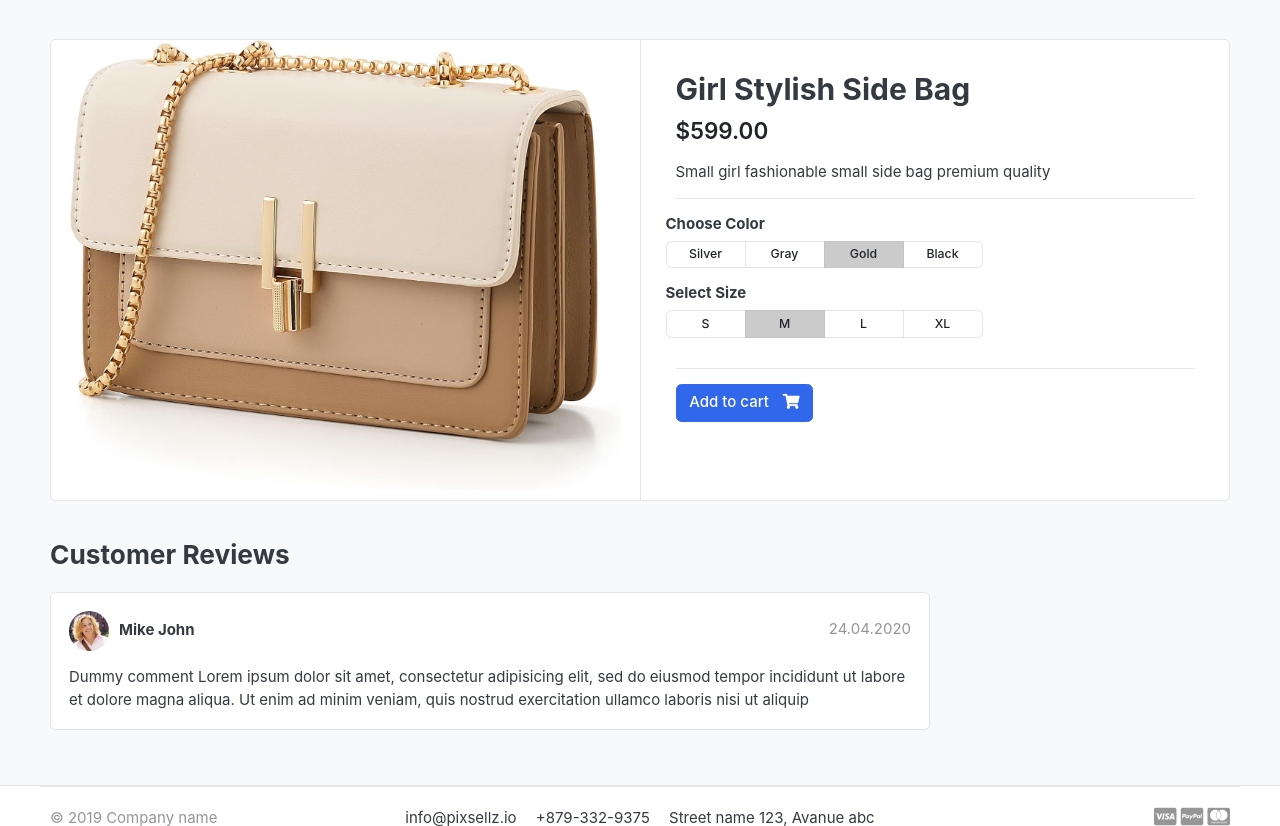
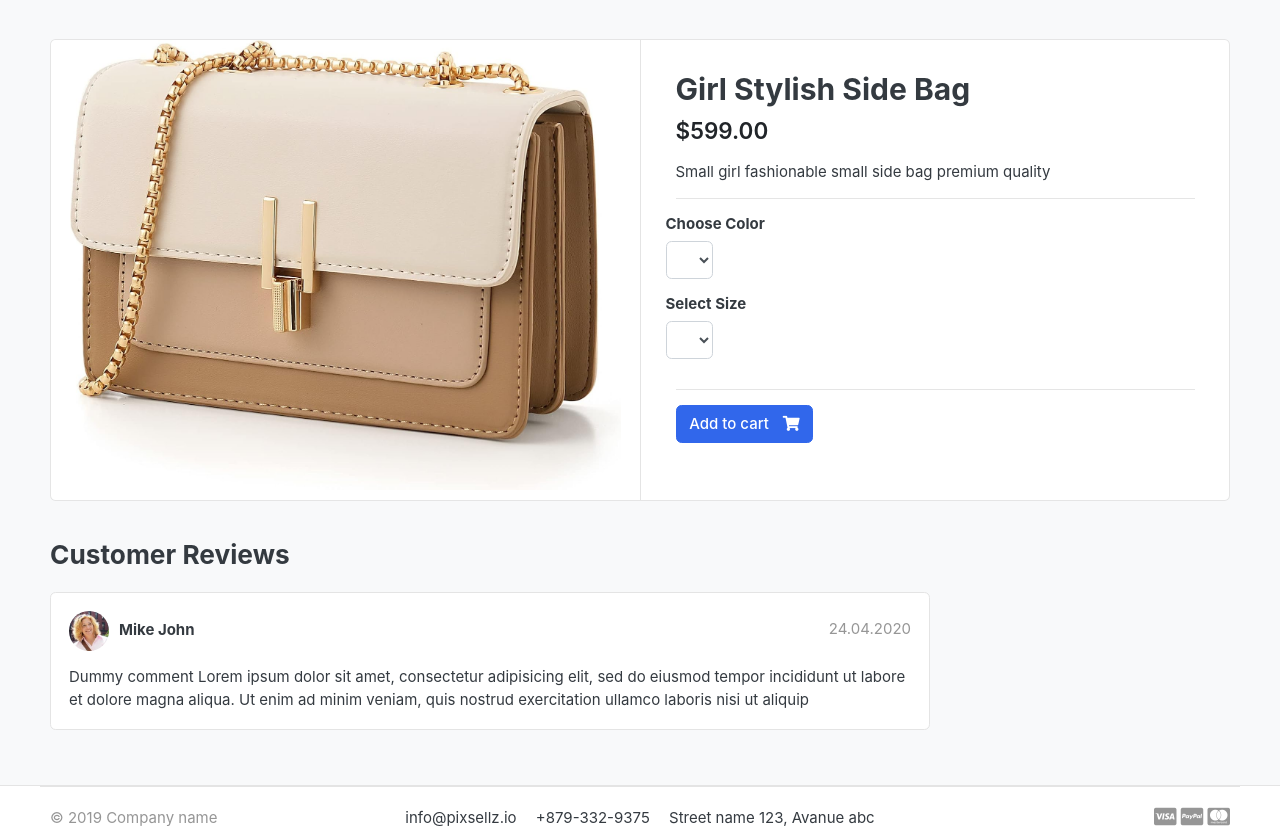
Before and after one commit to Badsha-ugv/Django-E-Commerce, a Django app: a page that uses templates/components/header.html in a window 1280 px wide. Shown: the part 119-945 px from the top of the page. Run offline with Django 5.2, Linux system fonts and the light colour scheme; data comes from the database, SQL or seed files in the repository; both versions use the stored data as it was after the commit; lists and menus that the app fills with data are empty; some libraries are stand-ins or nearby versions; some web fonts are replaced.

Commit message:
4th commit with lots of new feature

```diff
--- a/cart/views.py
+++ b/cart/views.py
@@ -34,6 +34,12 @@ def _cart_id(request):
     return cart
 
 def add_to_cart(request,product_id):
+
+    if request.method == 'POST':
+        color = request.POST.get('color')
+        size = request.POST.get('size')
+        print('color and size',color,size)
+
     product = get_object_or_404(Product, id=product_id)
 
     try:
--- a/product/models.py
+++ b/product/models.py
@@ -37,3 +37,27 @@ class Product(models.Model):
 
     def __str__(self):
         return f'{self.name} from {self.category.name}'
+
+class VariantManager(models.Manager):
+    def color(self):
+        return self.filter(variant_type='COLOR', status=True)
+    def size(self):
+        return self.filter(variant_type='SIZE', status=True)
+
+
+
+class Product_variant(models.Model):
+    VARIANT_TYPE = (
+        ('COLOR', 'COLOR'),
+        ('SIZE', 'SIZE'),
+    )
+    product = models.ForeignKey(Product, on_delete=models.CASCADE, related_name='variants')
+    variant_type = models.CharField(max_length=10, choices=VARIANT_TYPE)
+    variant_value = models.CharField(max_length=100, blank=True)
+    status = models.BooleanField(default=True)
+    created = models.DateTimeField(auto_now_add=True)
+
+    objects = VariantManager()
+
+    def __str__(self):
+        return f'{self.variant_type}: {self.variant_value}'
--- a/product/templates/product/product_details.html
+++ b/product/templates/product/product_details.html
@@ -13,12 +13,16 @@
                 <aside class="col-md-6">
                     <article class="gallery-wrap">
                         <div class="img-big-wrap">
-           <a href="#"><img src="{% if product.image %} {{product.image.url}} {% else %} {% static 'no-image.png' %} {% endif %}"></a>
+                            <a href="#"><img
+                                    src="{% if product.image %} {{product.image.url}} {% else %} {% static 'no-image.png' %} {% endif %}"></a>
                         </div> <!-- img-big-wrap.// -->
 
                     </article> <!-- gallery-wrap .end// -->
                 </aside>
                 <main class="col-md-6 border-left">
+
+                    <form action="{% url 'add_to_cart' product.id %}" method="post" >
+                        {% csrf_token %}
                     <article class="content-body">
 
                         <h2 class="title">{{product.name}}</h2>
@@ -34,19 +38,13 @@
                         <div class="row">
                             <div class="item-option-select">
                                 <h6>Choose Color</h6>
+
                                 <div class="btn-group btn-group-sm btn-group-toggle" data-toggle="buttons">
-                  <label class="btn btn-light">
-                    <input type="radio" name="radio_color"> Silver
-                  </label>
-                  <label class="btn btn-light">
-                    <input type="radio" name="radio_color" > Gray
-                  </label>
-                  <label class="btn btn-light active">
-                    <input type="radio" name="radio_color checked"> Gold
-                  </label>
-                  <label class="btn btn-light">
-                    <input type="radio" name="radio_color"> Black
-                  </label>
+                                   <select name="color" class="form-control" id="">
+                                    {% for variant in product.variants.color %}
+                                    <option value="{{variant.variant_value}}">{{variant.variant_value|capfirst}}</option>
+                                    {% endfor %}
+                                   </select>
                                 </div>
                             </div>
                         </div> <!-- row.// -->
@@ -54,34 +52,31 @@
                             <div class="item-option-select">
                                 <h6>Select Size</h6>
                                 <div class="btn-group btn-group-sm btn-group-toggle" data-toggle="buttons">
-                  <label class="btn btn-light">
-                    <input type="radio" name="radio_color"> S
-                  </label>
-                  <label class="btn btn-light active">
-                    <input type="radio" name="radio_color" checked> M
-                  </label>
-                  <label class="btn btn-light">
-                    <input type="radio" name="radio_color"> L
-                  </label>
-                  <label class="btn btn-light">
-                    <input type="radio" name="radio_color"> XL
-                  </label>
+                                    <select name="size" class="form-control" id="">
+                                        {% for variant in product.variants.size %}
+                                        <option value="{{variant.variant_value}}">{{variant.variant_value|lower}}</option>
+                                        {% endfor %}
+                                    </select>
                                 </div>
                             </div>
                         </div> <!-- row.// -->
                         <hr>
-        {% if product.stock > 0   %}
+                        {% if product.stock > 0 %}
                         {% if in_cart %}
 
-        <a href="{% url 'add_to_cart' product.id %}" class="btn  btn-primary disabled" > <span class="text">Added to Cart </span> <i class="fas fa-check"></i>  </a>
+                        <a href="{% url 'add_to_cart' product.id %}" class="btn  btn-primary disabled"> <span
+                                class="text">Added to Cart </span> <i class="fas fa-check"></i> </a>
                         <a href="{% url 'cart' %}" class="btn btn-success">Goto Cart</a>
                         {% else %}
-        <a href="{% url 'add_to_cart' product.id %}" class="btn  btn-primary"> <span class="text">Add to cart</span> <i class="fas fa-shopping-cart"></i>  </a>
+                        <button type="submit" class="btn  btn-primary"> <span class="text">Add to
+                                cart</span> <i class="fas fa-shopping-cart"></i> </button>
                         {% endif %}
                         {% else %}
                         <h5 style="color:red;">Out of stock</h5>
                         {% endif %}
                     </article> <!-- product-info-aside .// -->
+
+                </form>
                 </main> <!-- col.// -->
             </div> <!-- row.// -->
         </div> <!-- card.// -->
--- a/product/urls.py
+++ b/product/urls.py
@@ -3,7 +3,9 @@ from . import views
 
 urlpatterns = [
     path('',views.store,name='store'),
-    path('<slug:category_slug>/',views.store,name='product_by_category'),
+    path('category/<slug:category_slug>/',views.store,name='product_by_category'),
     path('<slug:category_slug>/<slug:slug>/',views.product_details,name='product_details'),
+    path('search/',views.search_products,name='search_products'),
+
 
 ]
--- a/product/views.py
+++ b/product/views.py
@@ -1,43 +1,68 @@
-from django.shortcuts import render, get_object_or_404
+from django.shortcuts import render, get_object_or_404, redirect
 from django.http import Http404
 from django.core.paginator import Paginator, PageNotAnInteger, EmptyPage
 
 
 from .models import Product
-from cart.models import Cart,CartItem
+from cart.models import Cart, CartItem
 from cart.views import _cart_id
+
 
 def store(request, category_slug=None):
 
     if category_slug != None:
-        products = Product.objects.filter(category__slug=category_slug).filter(available=True)
+        products = Product.objects.filter(category__slug=category_slug).filter(
+            available=True
+        )
         paginator = Paginator(products, 2)
-        page = request.GET.get('page')
+        page = request.GET.get("page")
         products_ = paginator.get_page(page)
         product_count = products.count()
     else:
         products = Product.objects.all().filter(available=True)
-        paginator = Paginator(products, 2)
-        page = request.GET.get('page')
+        paginator = Paginator(products, 3)
+        page = request.GET.get("page")
         products_ = paginator.get_page(page)
         product_count = products.count()
 
     context = {
-        'products': products_,
-        'product_count': product_count,
+        "products": products_,
+        "product_count": product_count,
     }
-    return render(request,'product/store.html',context)
+    return render(request, "product/store.html", context)
 
-def product_details(request,category_slug, slug):
+
+def product_details(request, category_slug, slug):
 
     try:
         product = Product.objects.get(category__slug=category_slug, slug=slug)
-        in_cart = CartItem.objects.filter(cart__cart_id=_cart_id(request), product=product).exists()
+        in_cart = CartItem.objects.filter(
+            cart__cart_id=_cart_id(request), product=product
+        ).exists()
     except Product.DoesNotExist:
         raise Http404
 
     context = {
-        'product': product,
-        'in_cart': in_cart,
+        "product": product,
+        "in_cart": in_cart,
     }
-    return render(request, 'product/product_details.html', context)
+    return render(request, "product/product_details.html", context)
+
+
+def search_products(request):
+    query = request.GET.get("q")
+
+    if query:
+        products = Product.objects.filter(name__icontains=query, available=True)
+        # paginator = Paginator(products, 1)
+        # page = request.GET.get("page")
+        # products_ = paginator.get_page(page)
+        product_count = products.count()
+        context = {
+            "products": products,
+            "product_count": product_count,
+            "query": query,
+        }
+    else:
+        return redirect("store")
+    return render(request, "product/store.html", locals())  # lazy developer :)
--- a/templates/components/header.html
+++ b/templates/components/header.html
@@ -48,9 +48,9 @@
         </div> <!-- col.// -->
         <a href="{% url 'store' %}" class="btn btn-outline-primary">Store</a>
         <div class="col-lg  col-md-6 col-sm-12 col">
-            <form action="#" class="search">
+            <form action="{% url 'search_products' %}" method="get" class="search">
                 <div class="input-group w-100">
-                    <input type="text" class="form-control" style="width:60%;" placeholder="Search">
+                    <input type="text" name="q" class="form-control" style="width:60%;" placeholder="Search">
 
                     <div class="input-group-append">
                       <button class="btn btn-primary" type="submit">
--- a/templates/home.html
+++ b/templates/home.html
@@ -31,6 +31,7 @@
                     <figcaption class="info-wrap">
                         <a href="{{product.get_url}}" class="title">{{product.name|escape}}</a>
                         <div class="price mt-1">${{product.price|escape}}</div> <!-- price-wrap.// -->
+                        <a href="{{ product.get_url }}" class="btn btn-block btn-primary">View Details </a>
                     </figcaption>
                 </div>
             </div> <!-- col.// -->
```
Also changed, not shown: product/admin.py (+6 -1 lines), product/templates/product/store.html (+7 -4 lines), db.sqlite3, product/migrations/0003_product_variant.py (added), product/migrations/0004_alter_product_variant_product.py (added), product/migrations/0005_alter_product_variant_variant_value.py (added). Lines whose indentation alone changed are shown as unchanged.
